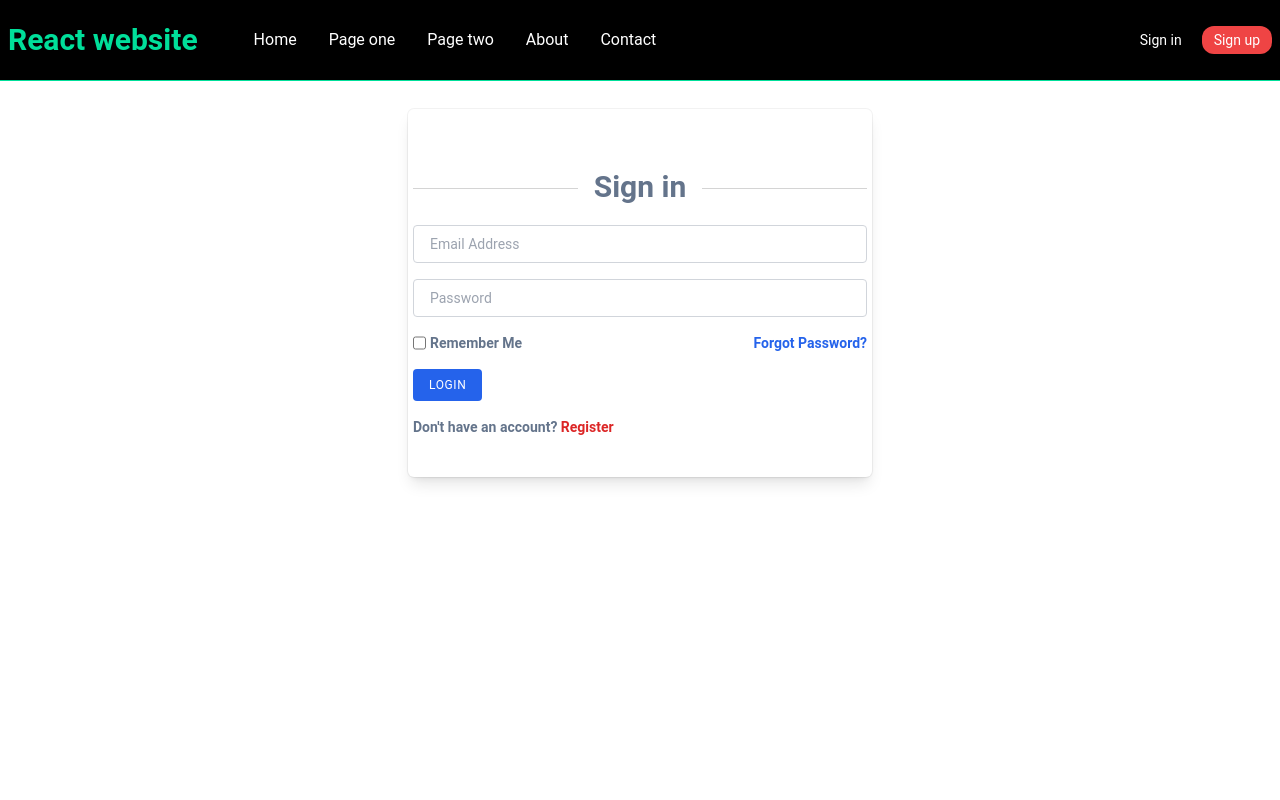
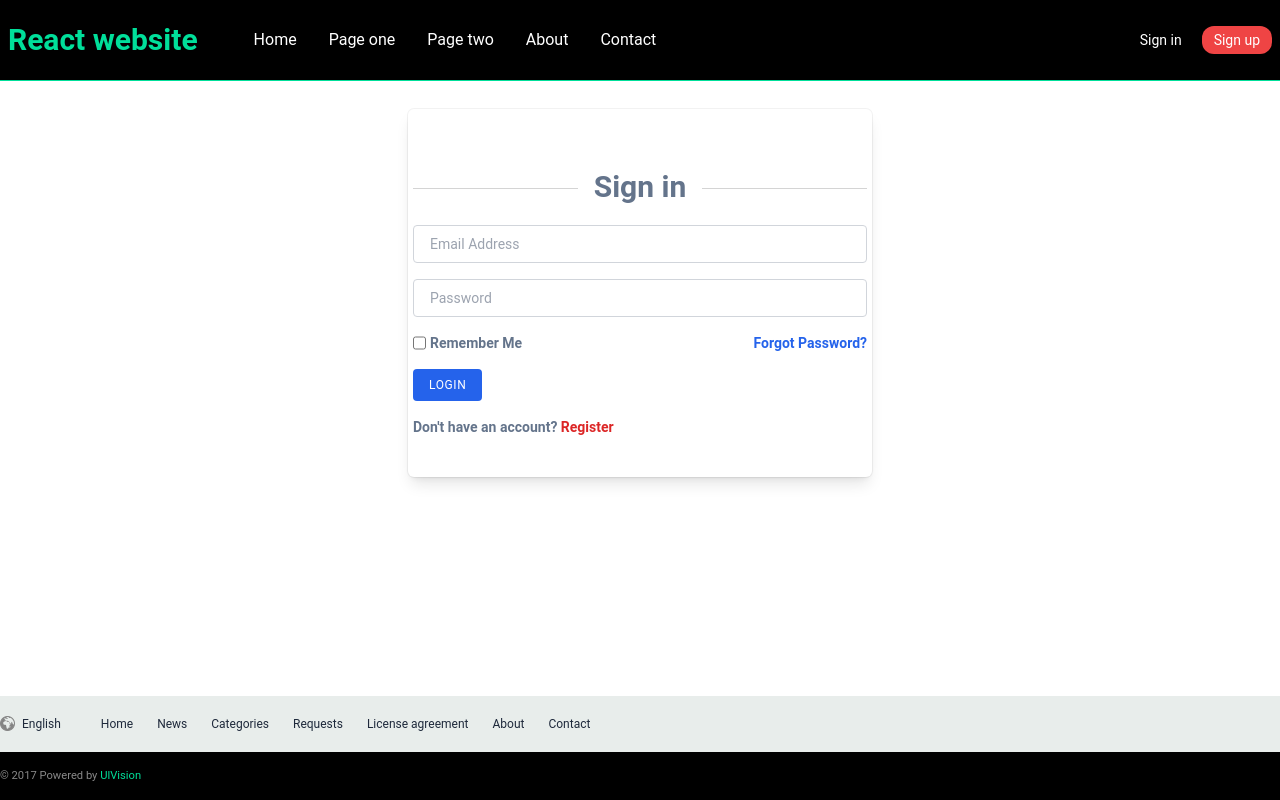
Before and after one commit to tarekhms/blogposts-react-reduxtoolkit, a React (Vite) app in the folder frontend/: page /login in a window 1280 px wide. Built offline with nearby package versions, Linux system fonts and the light colour scheme.

Commit message:
user auth

```diff
--- a/frontend/src/App.jsx
+++ b/frontend/src/App.jsx
@@ -2,16 +2,24 @@ import { Outlet } from 'react-router-dom';
 import { ToastContainer } from 'react-toastify';
 import 'react-toastify/dist/ReactToastify.css';
 import Navbar from './components/Navbar';
+import Footer from './components/Footer';
 
 const App = () => {
   return (
-    <>
-      <Navbar />
-      <div className='container-xl lg:container m-auto mt-7' >
-        <Outlet />
-      </div>
-      <ToastContainer />
-    </>
+    <table className='relative w-full h-[100svh] m-0 p-0 border-separate' cellPadding="0" cellSpacing="0">
+      <tbody>
+        <tr><td><Navbar /></td></tr>
+        <tr>
+          <td className='h-full align-top'>
+            <div className='container-xl lg:container m-auto mt-7' >
+              <Outlet />
+              <ToastContainer />
+            </div>
+          </td>
+        </tr>
+        <tr><td><Footer /></td></tr>
+      </tbody>
+    </table>
   )
 }
 
--- /dev/null
+++ b/frontend/src/components/Footer.jsx
@@ -0,0 +1,33 @@
+import React from 'react'
+import { NavLink } from 'react-router-dom';
+import Icons from '/src/assets/images/icons.png';
+
+const Footer = () => {
+    const activeLinks = ({ isActive }) => isActive ? "underline" : "";
+
+    return (
+        <footer className="bg-[#e8edeb] pt-5 text-xs text-slate-800">
+
+            <div className="table sm:block container m-auto px-2 sm:px-0 sm:mb-5">
+                <div className='table-cell sm:inline sm:w-min relative pl-[22px] globe sm:mr-6'>English</div>
+                <div className='col-count-3 sm:col-none sm:inline pl-4'>
+                    <div className='sm:inline sm:mr-6'><NavLink to="/" className={activeLinks}>Home</NavLink></div>
+                    <div className='sm:inline sm:mr-6'><NavLink to="news" className={activeLinks}>News</NavLink></div>
+                    <div className='sm:inline sm:mr-6'><NavLink to="#" >Categories</NavLink></div>
+                    <div className='sm:inline sm:mr-6'><NavLink to="#" >Requests</NavLink></div>
+                    <div className='sm:inline sm:mr-6'><NavLink to="#" >License agreement</NavLink></div>
+                    <div className='sm:inline sm:mr-6'><NavLink to="about" className={activeLinks}>About</NavLink></div>
+                    <div className='sm:inline sm:mr-6'><NavLink to="contact" className={activeLinks}>Contact</NavLink></div>
+                </div>
+            </div>
+
+            <div className="bg-black flex items-center justify-between py-4">
+                <div className="container-xl lg:container m-auto text-[0.7rem] text-[#888]">
+                    © 2017 Powered by <a href="" className="text-[#00df9a]">UlVision</a>
+                </div>
+            </div>
+        </footer>
+    )
+}
+
+export default Footer
--- a/frontend/src/index.css
+++ b/frontend/src/index.css
@@ -1,3 +1,28 @@
 @tailwind base;
 @tailwind components;
 @tailwind utilities;
+
+.col-count-3 {
+    column-count: 3;
+    column-gap: 5px;
+}
+
+.col-none {
+    column-count: unset;
+}
+
+.col-count-3 div {
+    padding-bottom: 20px;
+    page-break-inside: avoid;
+    break-inside: avoid-column;
+}
+
+.globe::before {
+    position: absolute;
+    content: '';
+    left: 0;
+    width: 16px;
+    height: 16px;
+    background-image: url('/src/assets/images/icons.png');
+    background-position: 0 -1860px;
+}
--- a/frontend/tailwind.config.js
+++ b/frontend/tailwind.config.js
@@ -12,6 +12,20 @@ export default {
       flex: {
         '0-0': '0 0 auto',
         '1-0': '1 0 auto',
+      },
+      gridTemplateColumns: {
+        'auto': 'repeat(auto-fit, minmax(0, 1fr))',
+        'max4': 'repeat(4, auto)',
+        'footer': 'max-content auto'
+      },
+      gridTemplateRows: {
+        'auto': 'repeat(auto-fill, minmax(20px, 1fr))',
+      },
+      backgroundImage: {
+        'globe': "url('/src/assets/images/icons.png')"
+      },
+      backgroundPosition: {
+        'p': "0 -1860px"
       }
     },
   },
```
Also changed, not shown: frontend/src/assets/images/icons.png (added).
